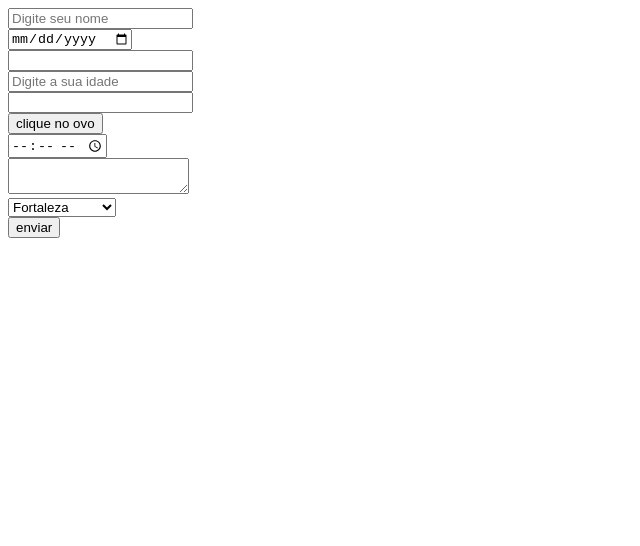
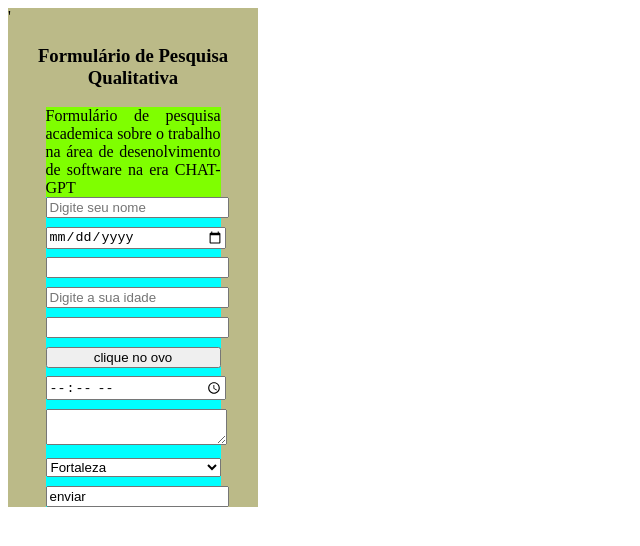
Before and after one commit to KevynBerbertdosReis/FS38, a plain HTML site: page formulario 25-05-24/form.html in a window 1280 px wide. Shown: the whole page, without its empty margins (0-640 px from the left). Drawn offline with Linux system fonts and the light colour scheme.

Commit message:
Aplicando formularios

```diff
--- a/formulario 25-05-24/form.html
+++ b/formulario 25-05-24/form.html
@@ -8,18 +8,49 @@
 </head>
 
 <body>
-    <form>
-        <div><input type="text" placeholder="Digite seu nome" /></div>
-        <div><input type="date" name="" id=""></div>
-        <div><input type="email" required></div>
-        <div> <input type="number" placeholder="Digite a sua idade"></div>
-        <div> <input type="password" name="" id=""></div>
-        <div><input type="button" value="clique no ovo"></div>
-        <div><input type="time" name="" id=""></div>
+    <div style="background-color: #bbba88; width: 250px;">
+        <section>'
+            <article>
+                <h3 style="text-align: center;">Formulário de Pesquisa Qualitativa</h3>
+                <p style="text-align: justify; width: 175px; background-color: chartreuse; margin: 0 auto 0;">
+
+                    Formulário de pesquisa academica sobre o trabalho na área de desenolvimento
+                    de software na era CHAT-GPT
+                </p>
+            </article>
+            <form style="background-color: cyan; width: 175px; margin:0 auto 0;">
+                <div>
+                    <input style= "width: 100%;" type= "text" placeholder="Digite seu nome" />
+                </div>
+
+                <div style="margin: 5% auto ;">
+                    <input style="width: 100%;" type= "date" name="" id="">
+                </div>
+
+                <div>
+                    <input style="width: 100%;" type="email" required>
+                </div>
+
+                <div style="margin: 5% auto ;">
+                    <input style="width: 100%;" type=" number" placeholder="Digite a sua idade">
+                </div>
+
+                <div>
+                    <input style="width: 100%;" type=" password" name="" id="">
+                </div>
+
+                <div style="margin: 5% auto ;" >
+                    <input style="width: 100%;" type="button" value="clique no ovo">
+                </div>
+
+                <div style="margin: 5% auto ;">
+                    <input style="width: 100%;" type="time" name="" id="">
+                </div>
+
 
                 <textarea></textarea>
-        <div>
-            <select>
+                <div style="margin: 5% auto ;">
+                    <select style="width: 100%;">
                         <option value="Fortaleza">Fortaleza</option>
                         <option value="Maranhão">Maranhão</option>
                         <option value="São Paulo">São Paulo</option>
@@ -27,9 +58,12 @@
                     </select>
                 </div>
                 <div>
-            <input type="submit" value="enviar">
+                    <input style="width: 100%;" submit" value="enviar">
                 </div>
             </form>
+        </section>
+    </div>
+
 </body>
 
 </html>
```
Lines whose indentation alone changed are shown as unchanged.
